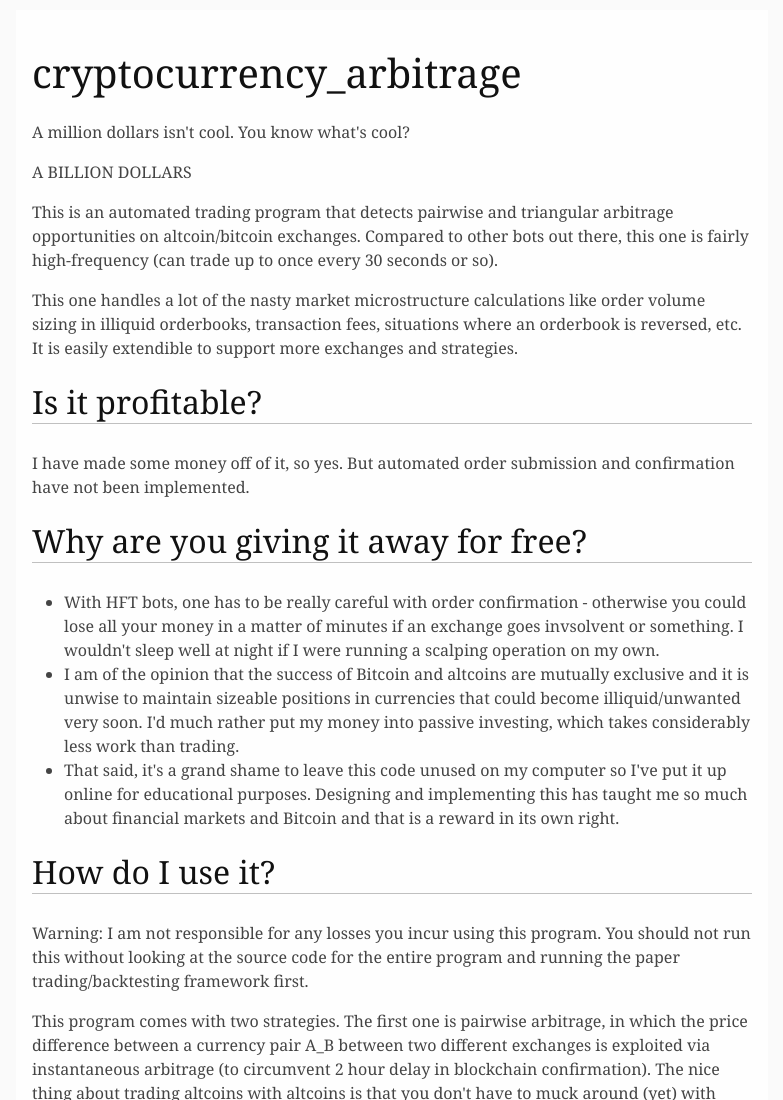
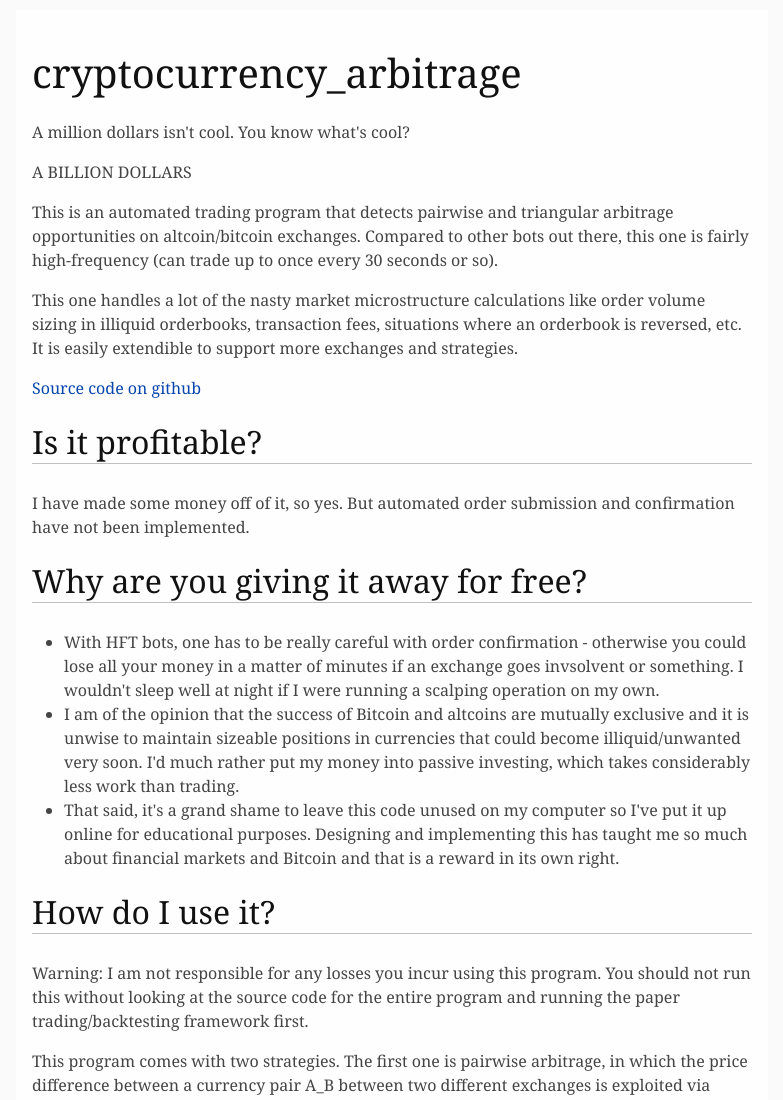
Before and after one commit to ericjang/cryptocurrency_arbitrage, a plain HTML site: page index.html in a window 1280 px wide. Shown: the top 1100 px of the page, without its empty margins (248-1031 px from the left). Drawn offline with Linux system fonts and the light colour scheme.

Commit message:
added link to github page

```diff
--- a/index.html
+++ b/index.html
@@ -120,11 +120,12 @@
   p, h2, h3 { orphans: 3; widows: 3; }
   h2, h3 { page-break-after: avoid; }
 }
-</style><title>README</title></head><body><h1 id="cryptocurrency_arbitrage">cryptocurrency_arbitrage</h1>
+</style><title>index</title></head><body><h1 id="cryptocurrency_arbitrage">cryptocurrency_arbitrage</h1>
 <p>A million dollars isn't cool. You know what's cool? </p>
 <p>A BILLION DOLLARS</p>
 <p>This is an automated trading program that detects pairwise and triangular arbitrage opportunities on altcoin/bitcoin exchanges. Compared to other bots out there, this one is fairly high-frequency (can trade up to once every 30 seconds or so). </p>
 <p>This one handles a lot of the nasty market microstructure calculations like order volume sizing in illiquid orderbooks, transaction fees, situations where an orderbook is reversed, etc. It is easily extendible to support more exchanges and strategies.</p>
+<p><a href="https://github.com/ericjang/cryptocurrency_arbitrage">Source code on github</a></p>
 <h2 id="is-it-profitable">Is it profitable?</h2>
 <p>I have made some money off of it, so yes. But automated order submission and confirmation have not been implemented.</p>
 <h2 id="why-are-you-giving-it-away-for-free">Why are you giving it away for free?</h2>
```
Also changed, not shown: 1 other file.
